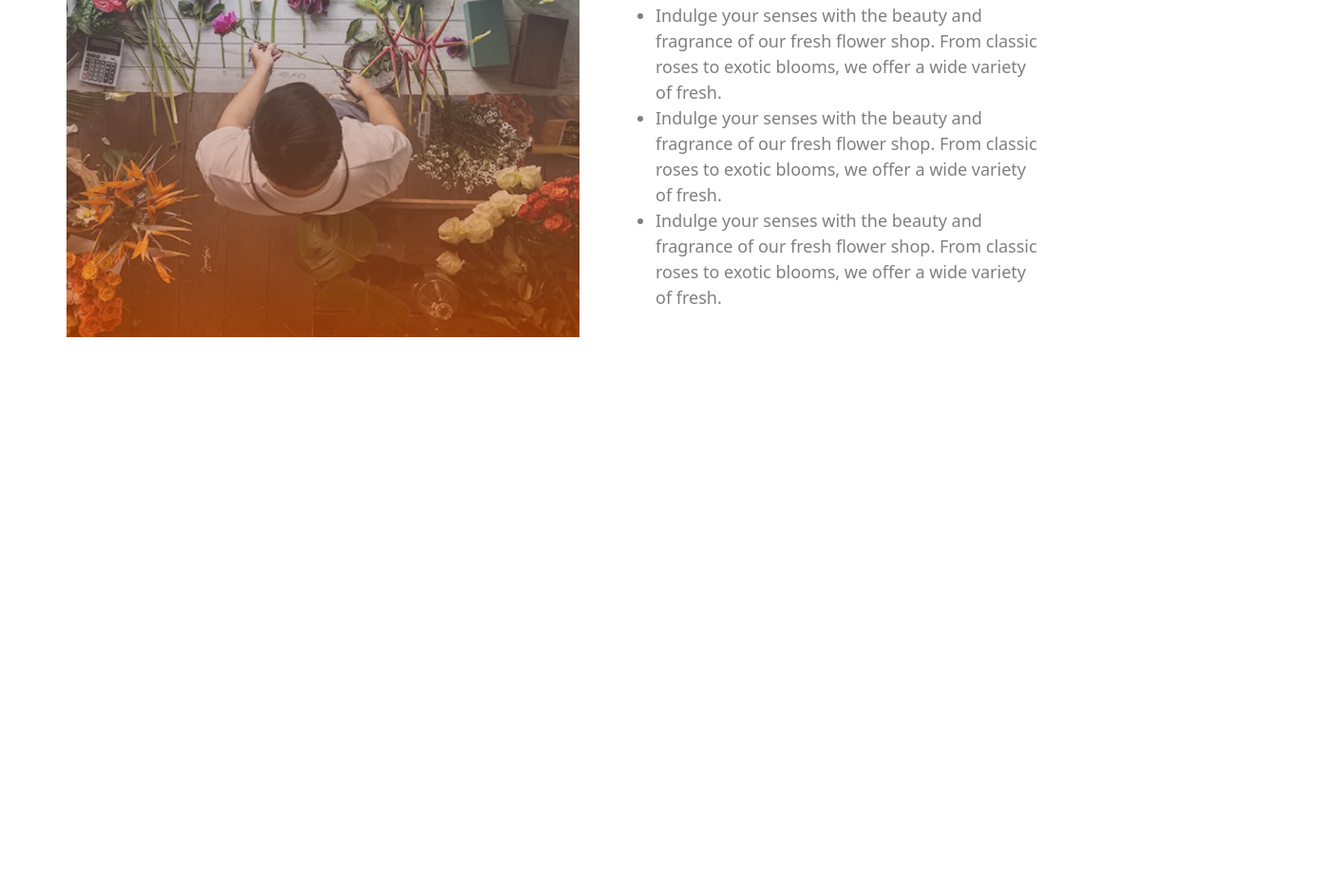
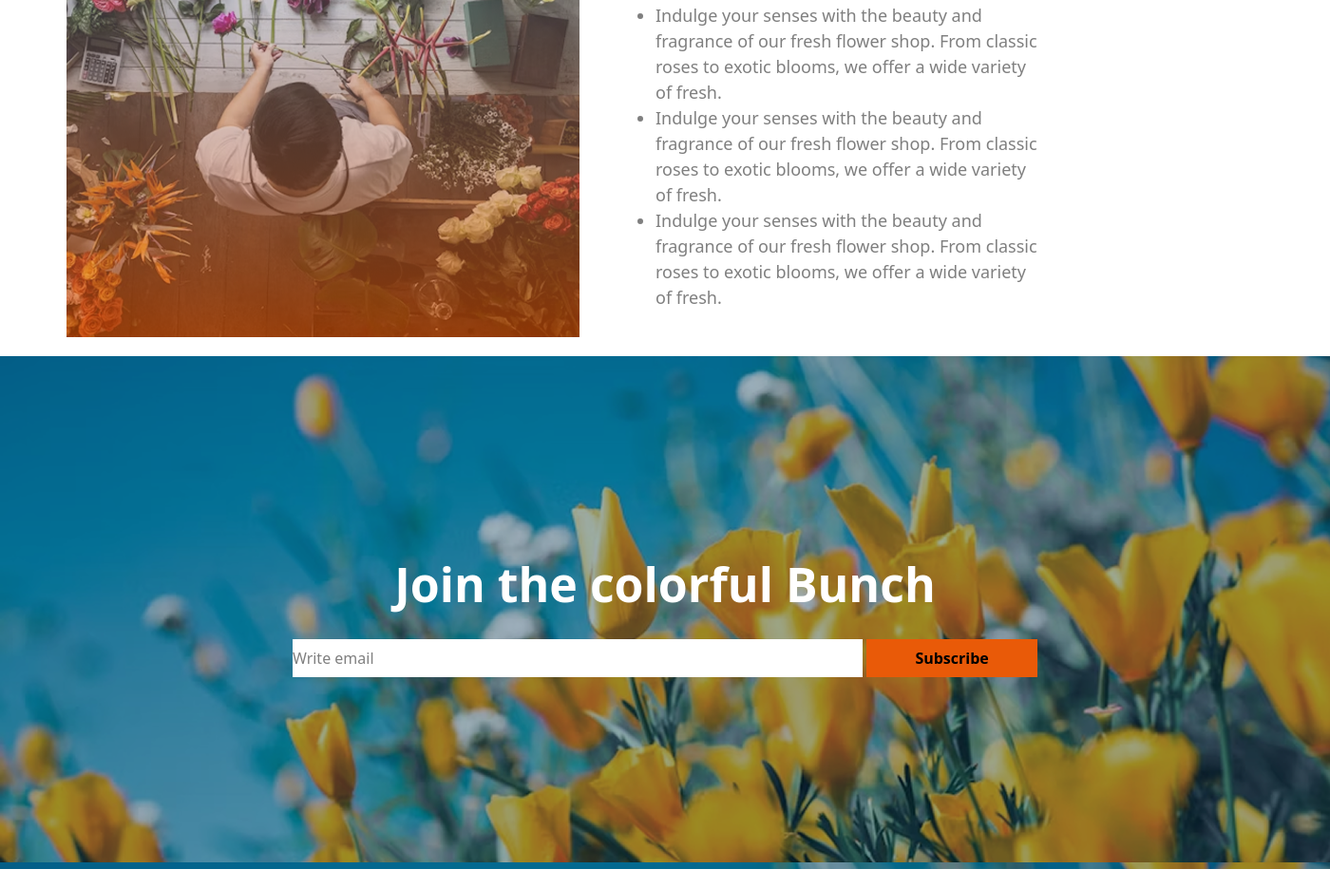
Before and after one commit to saifur-sagor/Assignment-2-repository, a plain HTML site: page index.html in a window 1280 px wide. Shown: the part 1885-2820 px from the top of the page at 95% size, 1400 px wide, since content can reach past the window. Before the commit the page ends 2260 px from the top, so only its background shows below. Drawn offline with nearby package versions, Linux system fonts and the light colour scheme.

Commit message:
form section

```diff
--- a/index.html
+++ b/index.html
@@ -180,6 +180,17 @@
           </ul>
         </div>
       </section>
+
+      <!-- join-section -->
+      <section>
+        <div class="join-bounch">
+          <h2>Join the colorful Bunch</h2>
+          <div class="join-content">
+            <input type="text" placeholder="Write email" name="" id="" />
+            <button>Subscribe</button>
+          </div>
+        </div>
+      </section>
     </main>
   </body>
 </html>
--- a/style.css
+++ b/style.css
@@ -171,3 +171,34 @@ span {
   font-size: 22px;
   font-weight: 400;
 }
+/* form-section */
+.join-bounch {
+  width: 1400px;
+  height: 500px;
+  margin: 20px auto;
+  background-image: url(assets/news-letter-bg.png);
+  height: 540px;
+  display: flex;
+  flex-direction: column;
+  justify-content: center;
+  align-items: center;
+}
+.join-bounch h2 {
+  font-size: 50px;
+  font-weight: bold;
+  color: #ffffff;
+  margin-bottom: 20px;
+}
+.join-content input {
+  background-color: #ffffff;
+  width: 600px;
+  height: 40px;
+  outline: none;
+}
+.join-content button {
+  width: 180px;
+  height: 40px;
+  font-weight: 600;
+  border: none;
+  background-color: #e95a08;
+}
```
